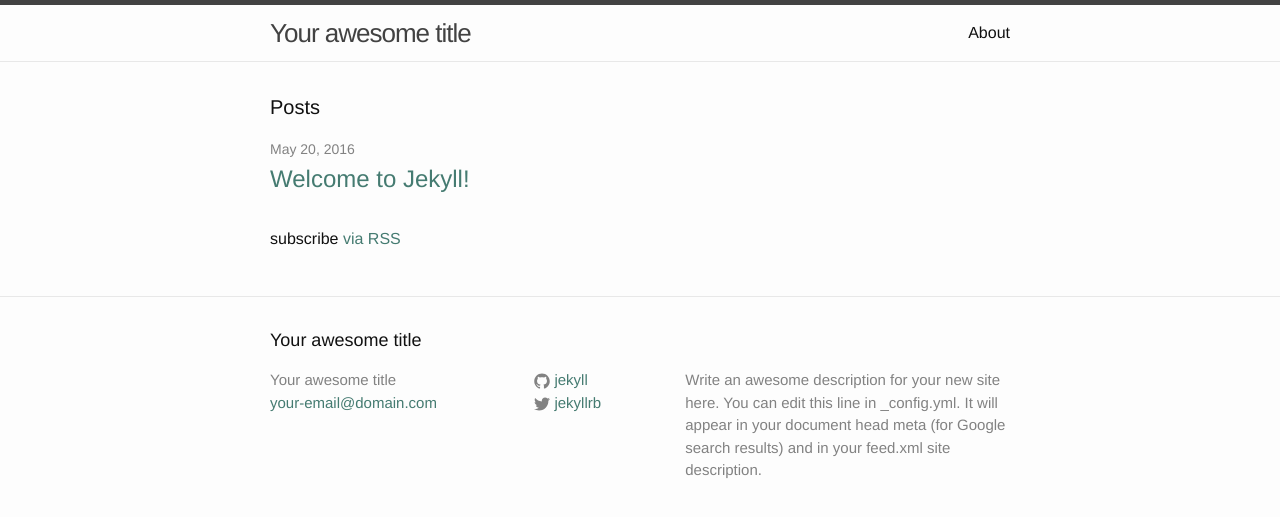
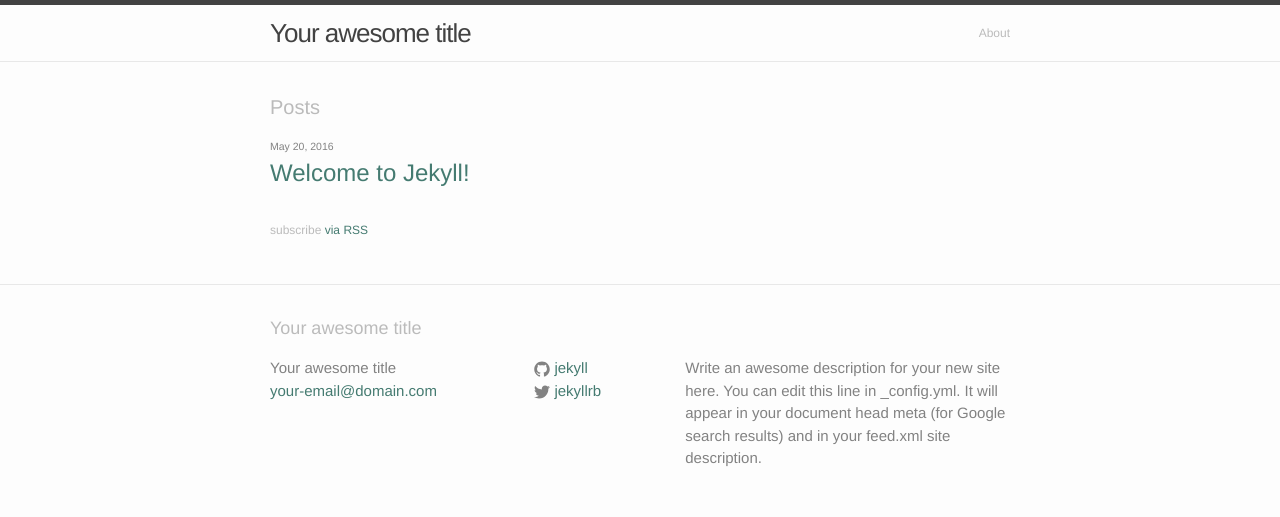
Before and after one commit to ponyhunt3r/ponyhunt3r.github.io, a Jekyll site: the page built from index.html, in a window 1280 px wide. Shown: the top 517 px of the page. Built offline with Jekyll 4.4.1, drawn with Linux system fonts in a browser that asks for light colours.

```diff
--- a/_sass/_layout.scss
+++ b/_sass/_layout.scss
@@ -205,7 +205,7 @@
 
 .post-title {
     font_family: Helvetica;
-    font-size: 42px;
+    font-size: 32px;
     letter-spacing: -1px;
     line-height: 1;
 
--- a/_sass/_syntax-highlighting.scss
+++ b/_sass/_syntax-highlighting.scss
@@ -33,18 +33,20 @@
     .kd    { font-weight: bold } // Keyword.Declaration
     .kp    { font-weight: bold } // Keyword.Pseudo
     .kr    { font-weight: bold } // Keyword.Reserved
-    .kt    { color: #458; font-weight: bold } // Keyword.Type
+    .kt    { color: #72c0b2; font-weight: bold } // Keyword.Type
     .m     { color: #099 } // Literal.Number
     .s     { color: #d14 } // Literal.String
     .na    { color: #008080 } // Name.Attribute
-    .nb    { color: #0086B3 } // Name.Builtin
-    .nc    { color: #458; font-weight: bold } // Name.Class
+    .nb    { color: #ff4b7d
+    } // Name.Builtin
+    .nc    { color: #99265a; font-weight: bold } // Name.Class
     .no    { color: #008080 } // Name.Constant
     .ni    { color: #800080 } // Name.Entity
     .ne    { color: #900; font-weight: bold } // Name.Exception
     .nf    { color: #900; font-weight: bold } // Name.Function
     .nn    { color: #555 } // Name.Namespace
-    .nt    { color: #000080 } // Name.Tag
+    .nt    { color: #99265a
+    } // Name.Tag
     .nv    { color: #008080 } // Name.Variable
     .ow    { font-weight: bold } // Operator.Word
     .w     { color: #bbb } // Text.Whitespace
--- a/css/main.scss
+++ b/css/main.scss
@@ -7,14 +7,14 @@
 
 // Our variables
 $base-font-family: "Helvetica Neue", Helvetica, Arial, sans-serif;
-$base-font-size:   16px;
-$base-font-weight: 400;
+$base-font-size:   12px;
+$base-font-weight: 100;
 $small-font-size:  $base-font-size * 0.875;
 $base-line-height: 1.5;
 
 $spacing-unit:     30px;
 
-$text-color:       #111;
+$text-color: #bbbbbb;
 $background-color: #fdfdfd;
 $brand-color: #457b71;
 
```
